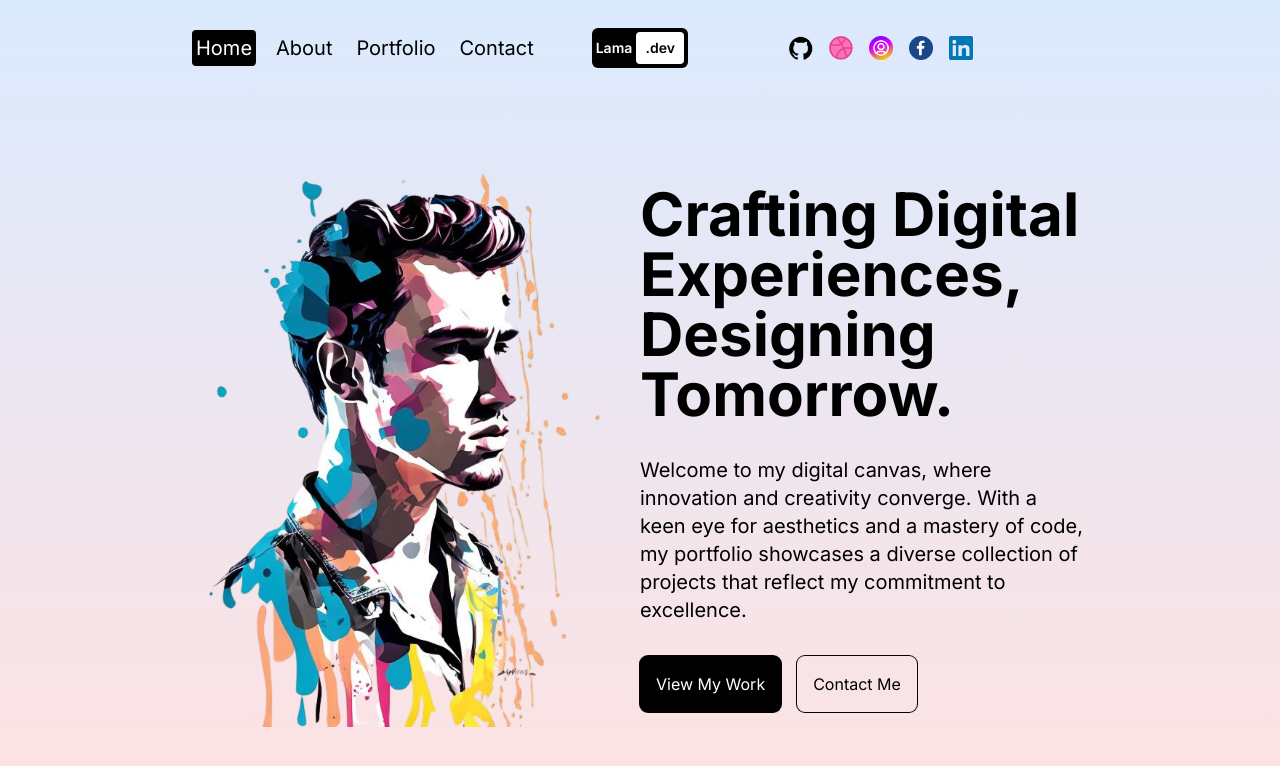
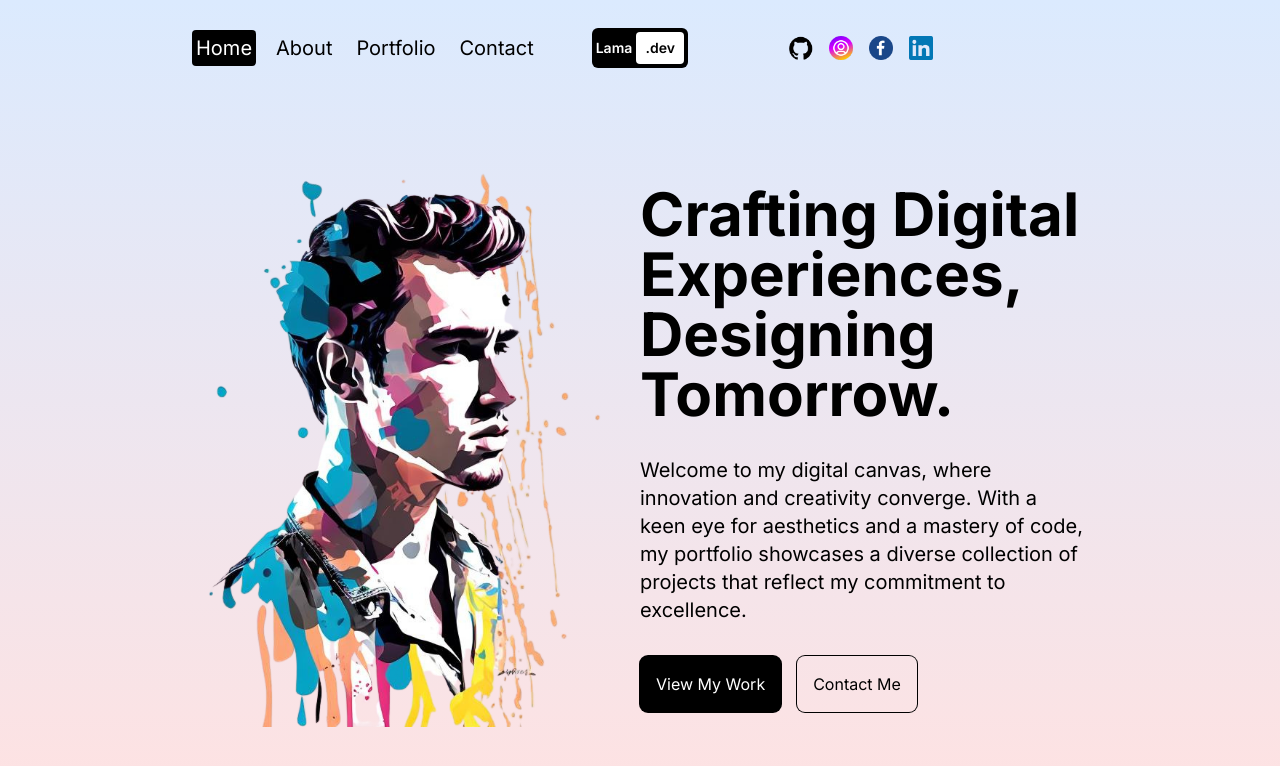
Before and after one commit to taica07/my-resume, a Next.js app: page / in a window 1280 px wide. Shown: the top 766 px of the page. Built offline with nearby package versions, Linux system fonts and the light colour scheme.

Commit message:
first comm

```diff
--- a/src/components/navbar.jsx
+++ b/src/components/navbar.jsx
@@ -93,9 +93,7 @@ const Navbar = () => {
         <Link href="/">
           <Image src="/github.png" alt="" width={24} height={24} />
         </Link>
-        <Link href="/">
-          <Image src="/dribbble.png" alt="" width={24} height={24} />
-        </Link>
+
         <Link href="/">
           <Image src="/instagram.png" alt="" width={24} height={24} />
         </Link>
```
Also changed, not shown: public/dribbble.png (deleted).
